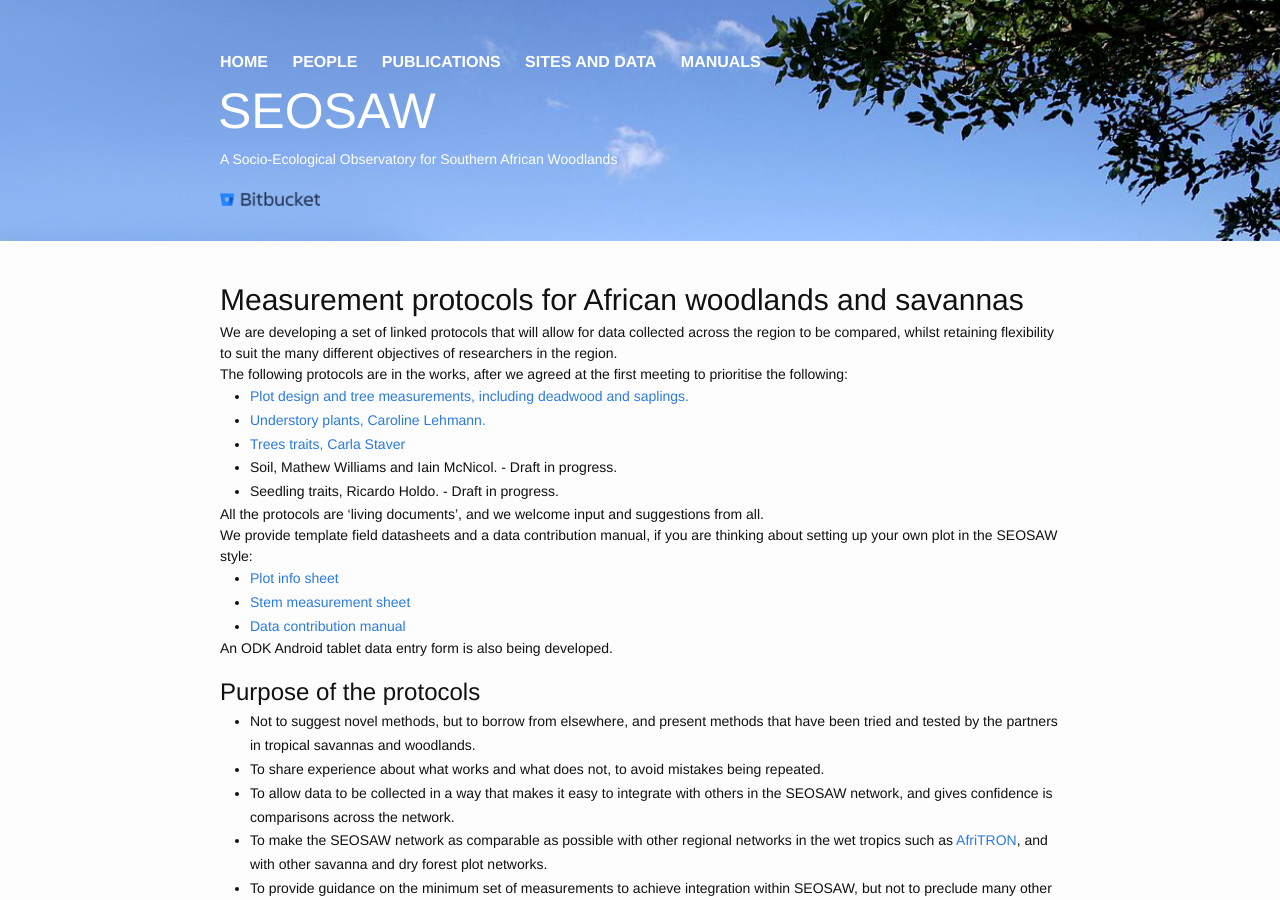
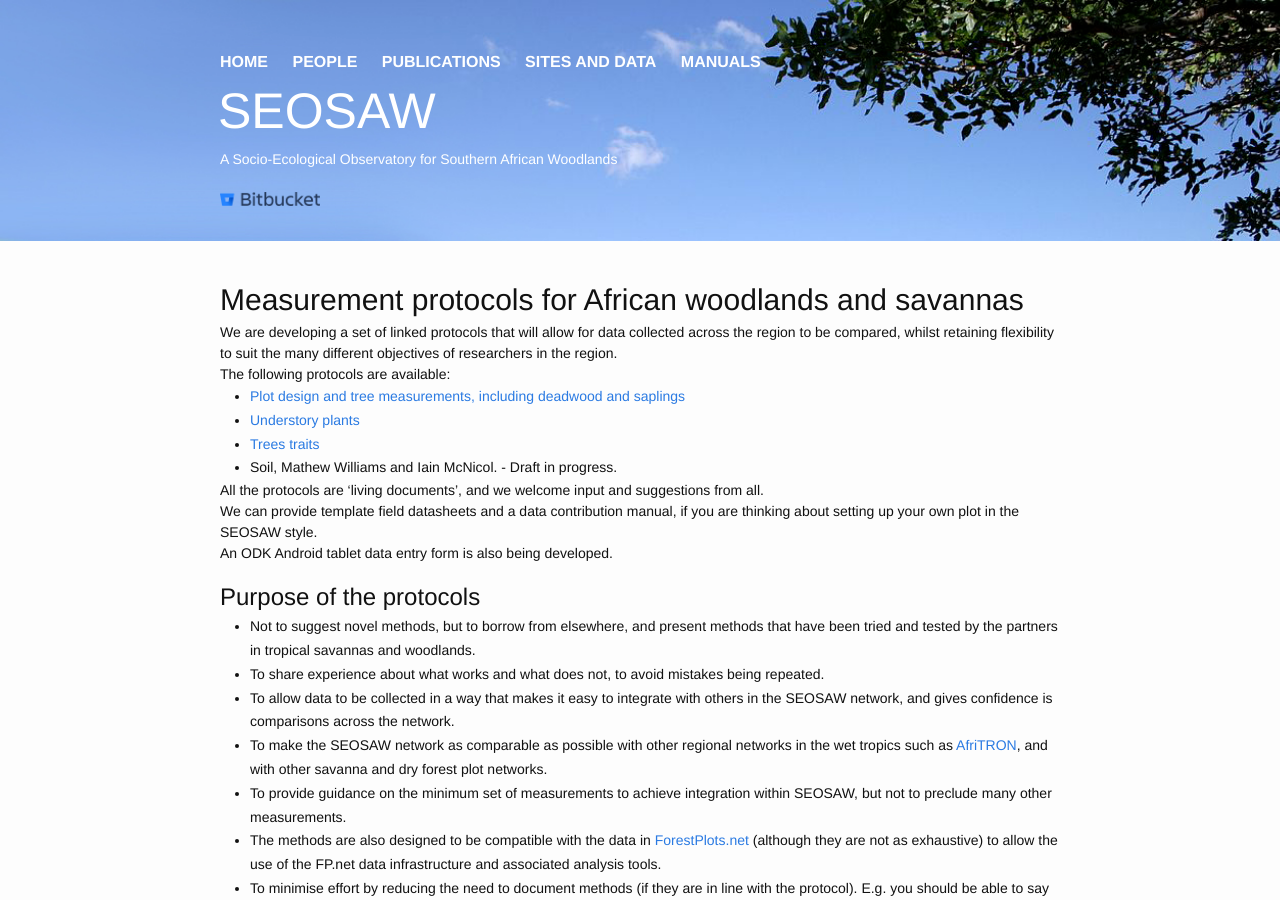
Before and after one commit to seosaw/seosaw.github.io, a Jekyll site: the page built from manuals.md, in a window 1280 px wide and 900 px high. Built offline with Jekyll 4.4.1, drawn with Linux system fonts in a browser that asks for light colours; nearby versions of some CDN libraries; our own code applies the rules of GitHub Pages for plain Markdown files; some of the changed text lies outside the part shown.

Commit message:
updated the manuals page with new version of stem and plot manual and simplified

```diff
--- a/manuals.md
+++ b/manuals.md
@@ -6,28 +6,23 @@
 
 We are developing a set of linked protocols that will allow for data collected across the region to be compared, whilst retaining flexibility to suit the many different objectives of researchers in the region.
 
-The following protocols are in the works, after we agreed at the first meeting to prioritise the following:
+The following protocols are available:
 
-* [Plot design and tree measurements, including deadwood and saplings.][1]
-* [Understory plants, Caroline Lehmann.][2]
-* [Trees traits, Carla Staver][3]
+* [Plot design and tree measurements, including deadwood and saplings][1]
+* [Understory plants][2]
+* [Trees traits][3]
 * Soil, Mathew Williams and Iain McNicol. - Draft in progress.
-* Seedling traits, Ricardo Holdo. - Draft in progress.
 
 All the protocols are 'living documents', and we welcome input and suggestions from all.
 
-We provide template field datasheets and a data contribution manual, if you are thinking about setting up your own plot in the SEOSAW style:
-
-* [Plot info sheet]({{ site.baseurl }}/resources/blank_plot.pdf)
-* [Stem measurement sheet]({{ site.baseurl }}/resources/blank_stem.pdf)
-* [Data contribution manual]({{ site.baseurl }}/resources/seosaw_contrib_guide.pdf)
+We can provide template field datasheets and a data contribution manual, if you are thinking about setting up your own plot in the SEOSAW style.
 
 An ODK Android tablet data entry form is also being developed.
 
-[1]: ./resources/SEOSAW_FieldManual_v3_2018.pdf
+[1]: ./resources/SEOSAW_FieldManual_latest.pdf
 [2]: ./resources/Grass_sampling_PSPs_May_2018.pdf
 [3]: https://docs.google.com/document/d/1IJkM_PNHHl3qVFlZqxKvaq2JNt0RB8bZlstCSpc4Rgc/edit?usp=sharing
-[4]: https://docs.google.com/document/d/1Qey7TWfjBZL1dhtD_sioguj_2wIcJvVlGgqsFaWdZmE/edit?usp=sharing
+
 
 ## Purpose of the protocols
 
@@ -40,17 +35,3 @@
 * To minimise effort by reducing the need to document methods (if they are in line with the protocol). E.g. you should be able to say "we followed the SEOSAW protocol version x").
 * To minimise effort by allowing the use of the SEOSAW data tables, code, database, and tablets for data collection, and the use of [ForestPlots.net](https://www.forestplots.net) for long term, secure storage.
 * To suggest methods aimed at long term permanent plots that are to be remeasured approximately every 2-5 years to study changes in ecosystem structure, diversity, carbon storage, mortality and growth.
-* To provide a flexible approach suited for the many-small-plots paradigm and also the few-large-plots approach which has come to dominate research in the wet tropics.
-
-## SEOSAW dataset
-
-The SEOSAW dataset is available for research purposes following agreement from all data contributors. Please contact us if you woul like to use or contribute to the SEOSAW dataset.
-
-SEOSAW maintains a strict data sharing agreement and code of conduct for SEOSAW members who wish to use SEOSAW data or contribute to the SEOSAW database. Please see the full [Code of Conduct]({{ site.baseurl }}/resources/SEOSAW_CoC_V2.1_200504.pdf) and the accompanying [plain language summary]({{ site.baseurl }}/resources/seosaw_coc_plain_summary_v2.1_200504.txt).
-
-The dataset uses two tables to organise data, a __stems__ table and a __plots__ table. To help guide your own data collection, refer to these pages which document the format of the data stored in each of these tables:
-
-* [Stem table columns]({{ site.baseurl }}/stem_columns)
-* [Plot table columns]({{ site.baseurl }}/plot_columns)
-
-Additionally, refer to the [seosawR package vignette]({{ site.baseurl }}/vignette) for more information on how the SEOSAW dataset is cleaned and how you can format your own data in a SEOSAW friendly way. [See here for further description of the SEOSAW dataset]({{ site.baseurl }}/description).
```
Also changed, not shown: 4 other files.
